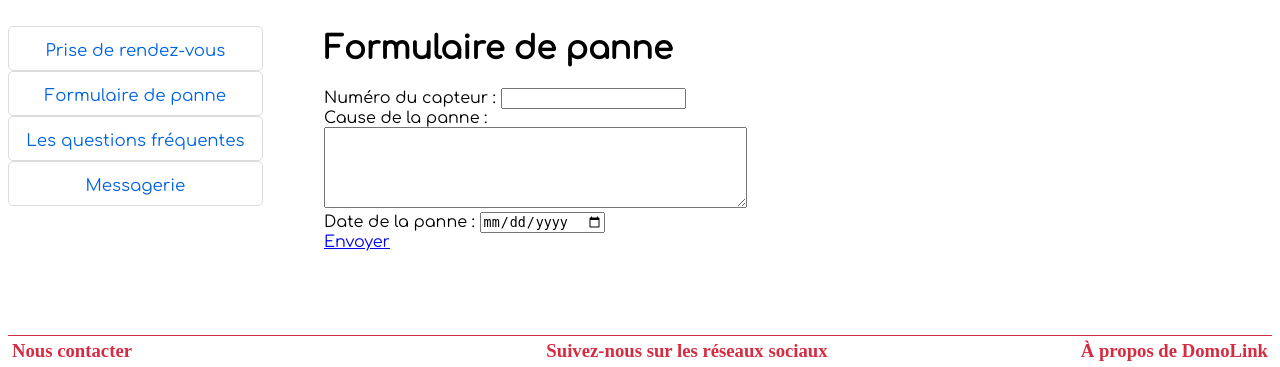
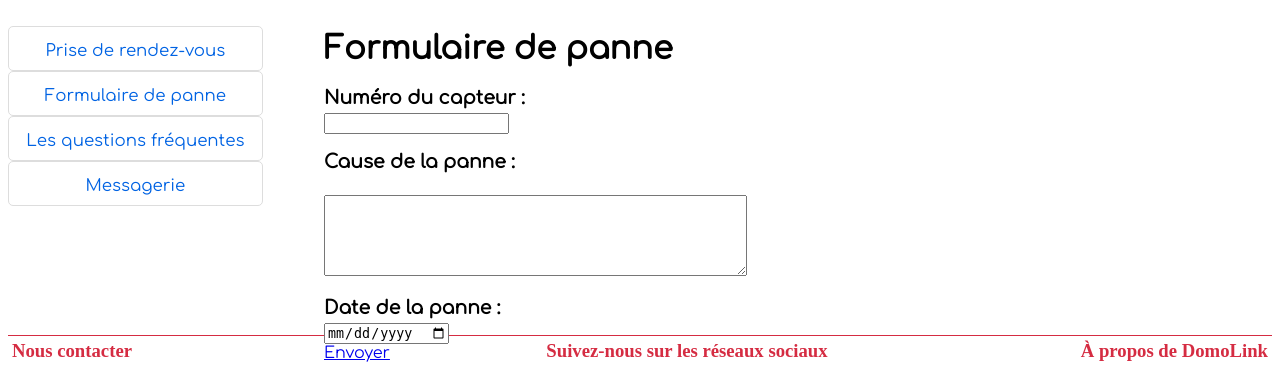
Before and after one commit to diegoouensanga/G5D-Domolink, a PHP site: page /views/formulaire_panne.php in a window 1280 px wide. Shown: the part 158-525 px from the top of the page. Run offline with PHP 8.4, Linux system fonts and the light colour scheme; data that the repository does not hold is empty; some web fonts are replaced.

Commit message:
C'est à peu près propre

```diff
--- a/app_site/views/CSS/style1.css
+++ b/app_site/views/CSS/style1.css
@@ -13,8 +13,12 @@
     margin-bottom: 10px;
 }
 
-.corps{
+.corps {
     font-family: Comfortaa;
+}
+.corps h3{
+    font-family: Comfortaa;
+
 }
 
 .menu a {
@@ -114,8 +118,7 @@ input[type="text"]{
 
 }
 
-.menumessagerie a:hover{
-    background-color: #D52C42;
-    padding-right: 15px;
+.menumessagerie ul :hover{
+    background-color: lightskyblue;
     transition: 1s;
 }
--- a/app_site/views/formulaire_panne.php
+++ b/app_site/views/formulaire_panne.php
@@ -22,14 +22,14 @@
         <H1>Formulaire de panne</H1>
         <p>
             <label>
-                Numéro du capteur : <input type="number" name="id">
-            </label> <br>
+                <h3> Numéro du capteur :</h3> <input type="number" name="id">
+            </label> <br> <br>
             <label>
-                Cause de la panne : <br>
+                <h3> Cause de la panne : </h3> <br>
                 <textarea name="cause_panne" rows="5" cols="50"></textarea>
-            </label> <br>
+            </label> <br> <br>
             <label>
-                Date de la panne : <input type="date" name="date" JJ/MM/AAAA >
+                <h3> Date de la panne : </h3> <input type="date" name="date" JJ/MM/AAAA >
             </label> <br>
             <a href="index.php?action=conf_fp"> Envoyer  </a>
         </p>
```
Also changed, not shown: app_site/views/prise_de_rdv.php (+5 -5 lines).
